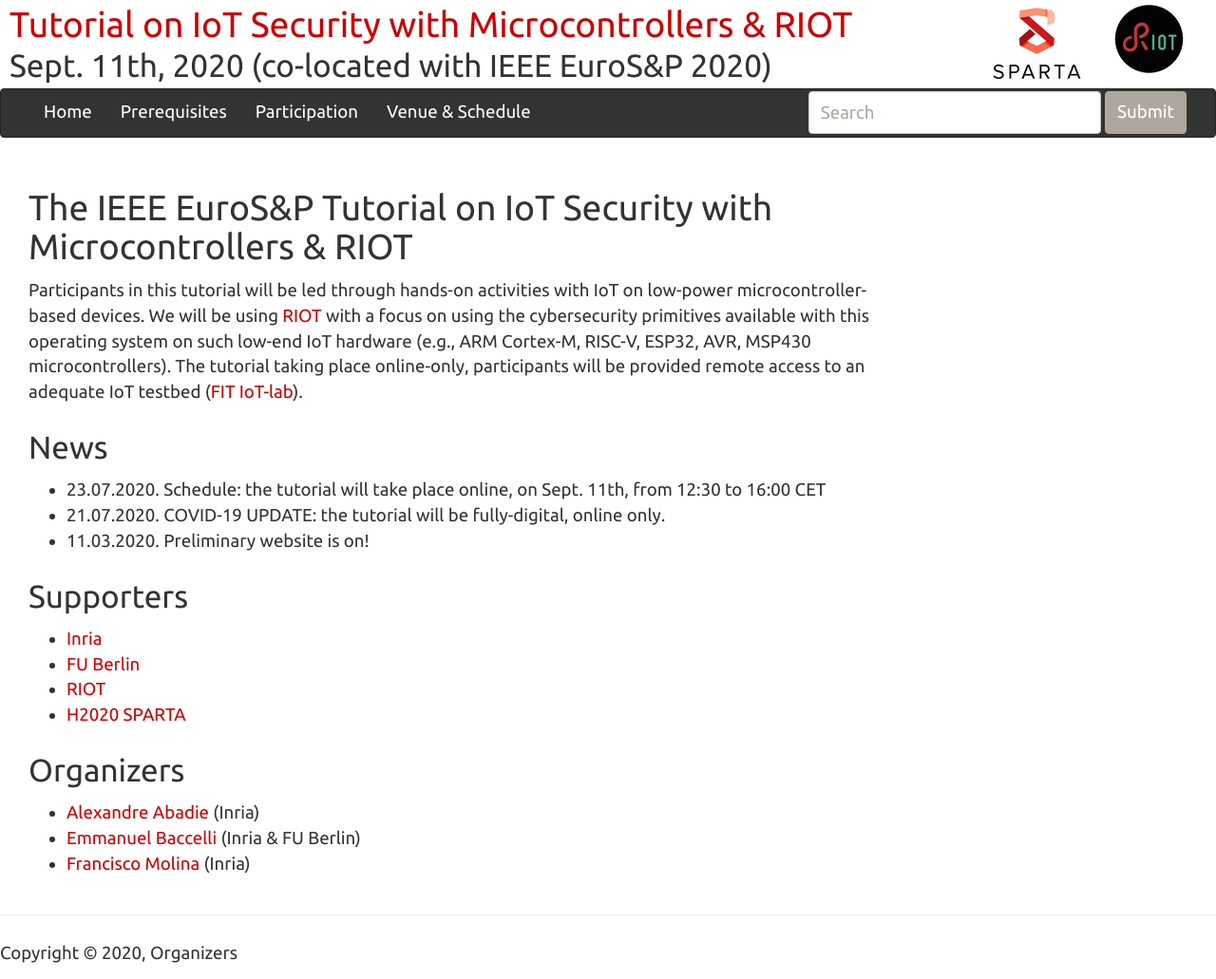
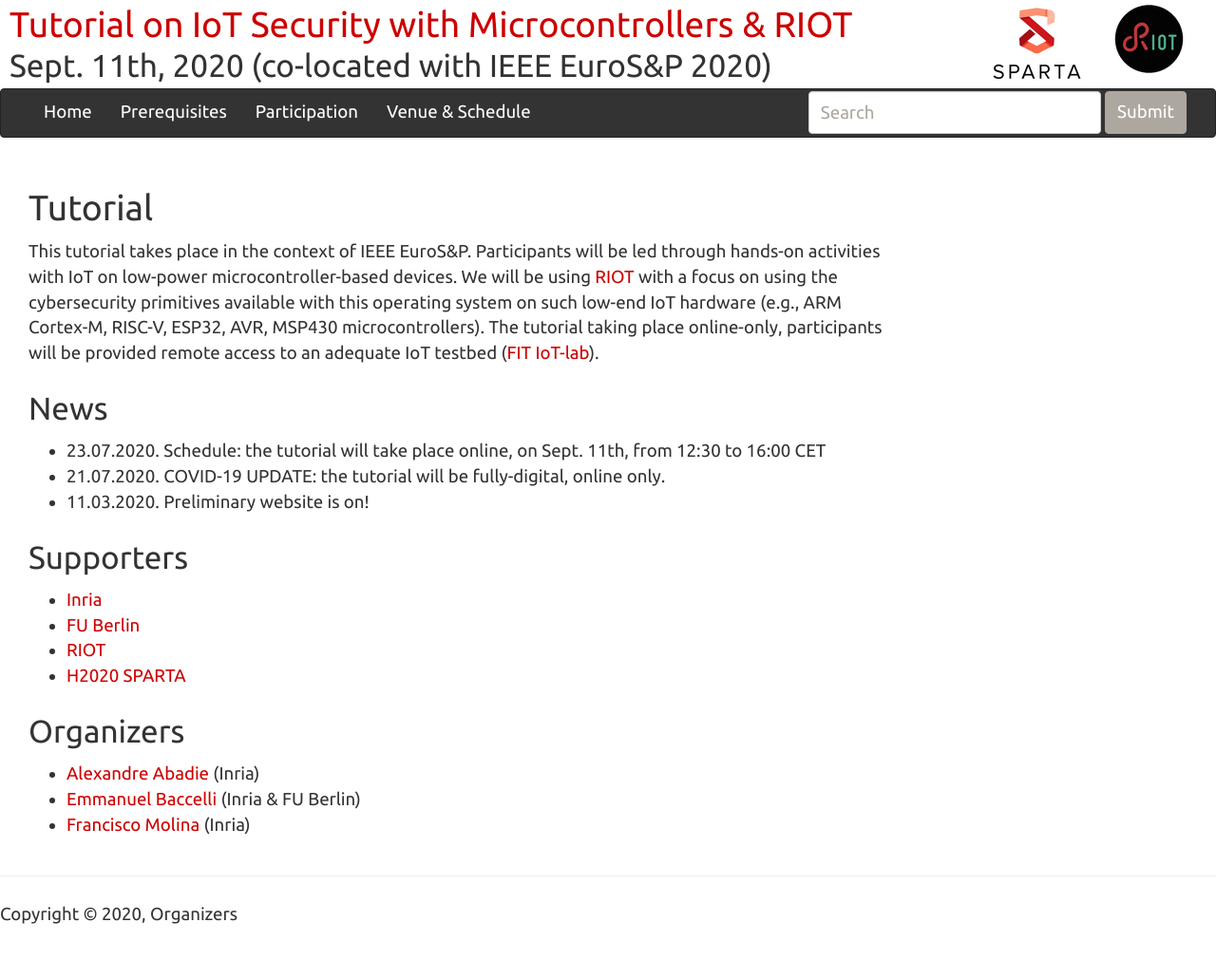
Before and after one commit to future-proof-iot/Tutorial, a Jekyll site: the page built from index.md, in a window 1280 px wide. Shown: the whole page at 95% size. Built offline with Jekyll 4.4.1, drawn with Linux system fonts in a browser that asks for light colours; nearby versions of some CDN libraries; after the commit the page ends 990 px from its top, so only the background shows below that.

Commit message:
tweaks EuroSP context

```diff
--- a/index.md
+++ b/index.md
@@ -3,9 +3,9 @@ layout: default
 title: Welcome to the IEEE EuroS&P Tutorial on IoT Security with Microcontrollers & RIOT
 ---
 
-# The IEEE EuroS&P Tutorial on IoT Security with Microcontrollers & RIOT
+# Tutorial
 
-Participants in this tutorial will be led through hands-on activities with IoT on low-power microcontroller-based devices. We will be using [RIOT](https://github.com/RIOT-OS/RIOT) with a focus on using the cybersecurity primitives available with this operating system on such low-end IoT hardware (e.g., ARM Cortex-M, RISC-V, ESP32, AVR, MSP430 microcontrollers).
+This tutorial takes place in the context of IEEE EuroS&P. Participants will be led through hands-on activities with IoT on low-power microcontroller-based devices. We will be using [RIOT](https://github.com/RIOT-OS/RIOT) with a focus on using the cybersecurity primitives available with this operating system on such low-end IoT hardware (e.g., ARM Cortex-M, RISC-V, ESP32, AVR, MSP430 microcontrollers).
 The tutorial taking place online-only, participants will be provided remote access to an adequate IoT testbed ([FIT IoT-lab](https://www.iot-lab.info/)).
 
 
```
